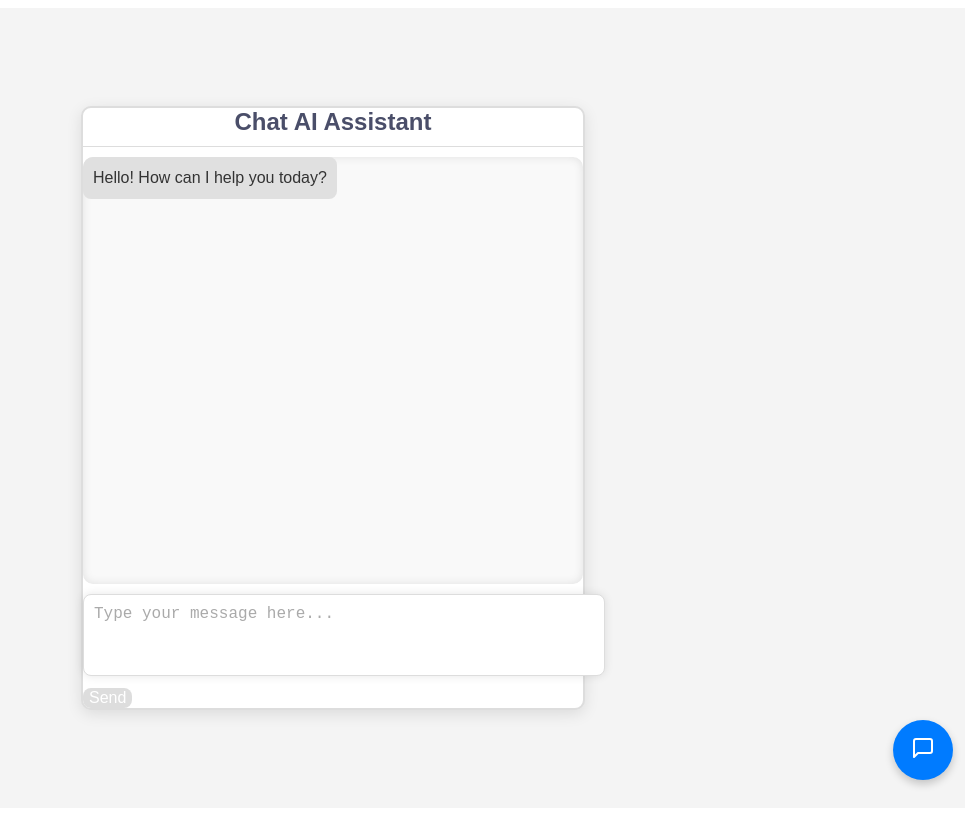
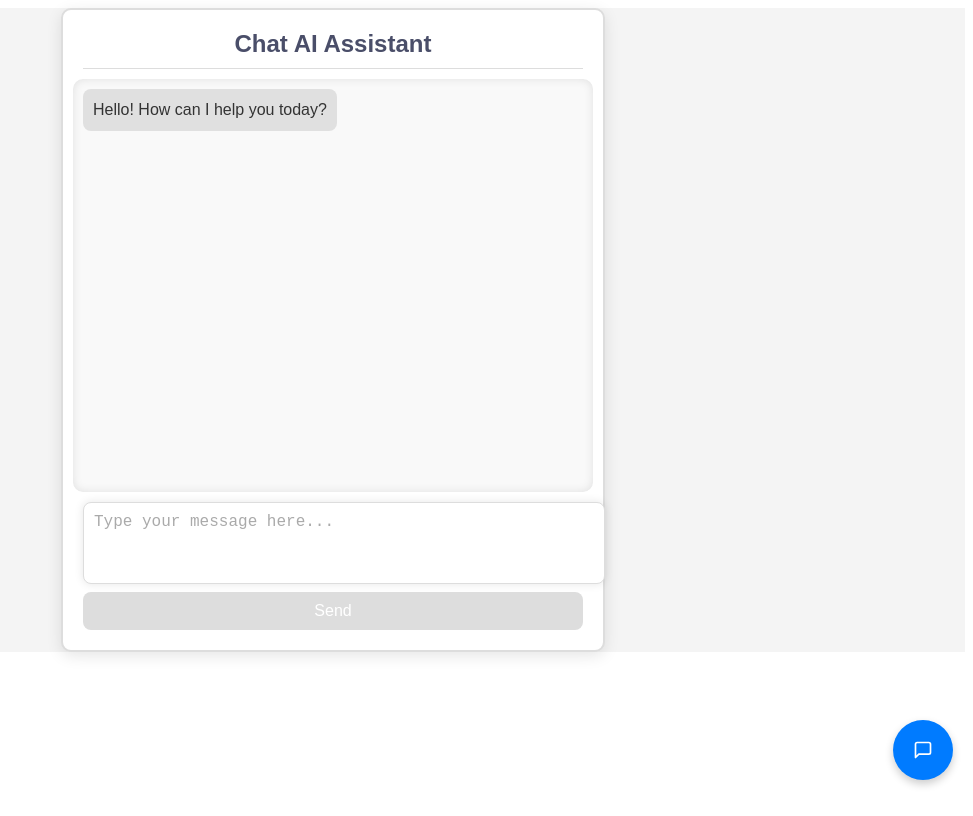
Before and after one commit to rishabhnhr18/FinTrak, a React app in the folder frontend/: page /chatbot in a window 1280 px wide. Shown: the whole page, without its empty margins (307-1280 px from the left). Built offline with nearby package versions, Linux system fonts and the light colour scheme; the HTML template or start-up script is replaced by a standard one.

Commit message:
fixing issues in alignment

```diff
--- a/frontend/src/components/ChatbotButton.jsx
+++ b/frontend/src/components/ChatbotButton.jsx
@@ -23,7 +23,7 @@ const ChatbotButton = () => {
         border: 'none',
         boxShadow: '0 4px 8px rgba(0,0,0,0.2)',
         cursor: 'pointer',
-        //display: 'flex',
+        display: 'flex',
         justifyContent: 'center',
         alignItems: 'center',
         zIndex: 1000
--- a/frontend/src/pages/chatbot/Chatbot.scss
+++ b/frontend/src/pages/chatbot/Chatbot.scss
@@ -2,10 +2,10 @@
 #root {
     max-width: 1280px;
    // margin: 0 auto;
-   // padding: 2rem;
+   //padding: 2rem;
     //text-align: center;
     background-color: #f4f4f4;
-    height: 100vh;
+   //height: 100vh;
     display: flex;
     flex-direction: column;
     justify-content: center;
@@ -32,7 +32,7 @@
   }
 
   button {
-   // padding: 10px 20px;
+    padding: 10px 20px;
     background-color: #4a4e69;
     color: #fff;
     font-size: 1rem;
@@ -66,7 +66,7 @@
   /* Chatbot styling effect */
   .chat-container {
     background: #ffffff;
-    //padding: 20px;
+    padding: 20px;
     border-radius: 10px;
     box-shadow: 0 4px 15px rgba(0, 0, 0, 0.1);
     width: 500px;
@@ -92,7 +92,7 @@
   .chat-footer {
     width: 100%;
     margin-top: 10px;
-   // display: flex;
+   display: flex;
     flex-direction: column;
   }
 
@@ -113,7 +113,7 @@
     height: 450px;
     background: #f9f9f9;
     border-radius: 10px;
-  //  padding: 10px;
+    padding: 10px;
     overflow-y: auto;
     display: flex;
     flex-direction: column;
```
Also changed, not shown: frontend/src/pages/chatbot/dist/Chatbot.css, frontend/src/pages/chatbot/dist/Chatbot.min.css, 2 other files (tests, documents, lock files or other folders).
